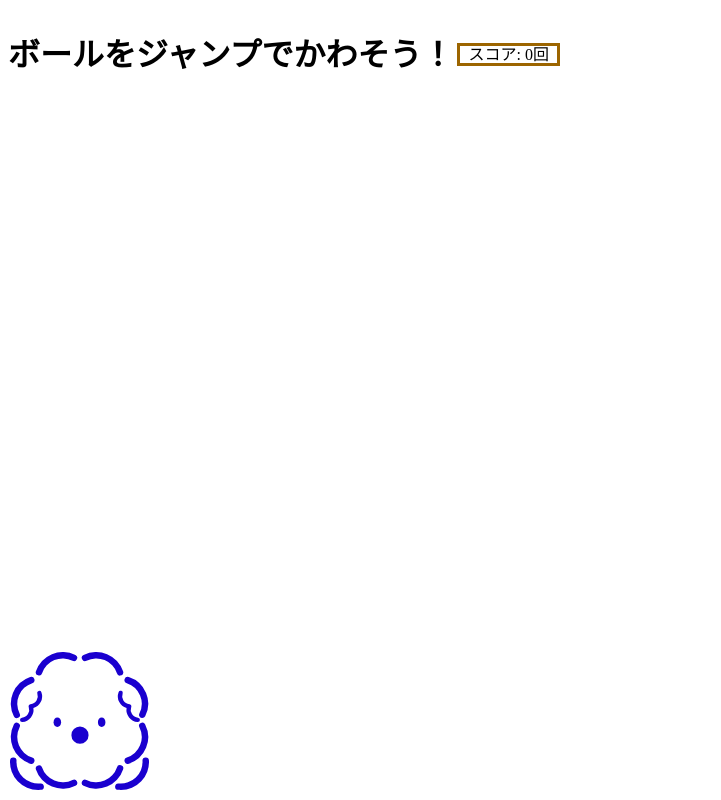
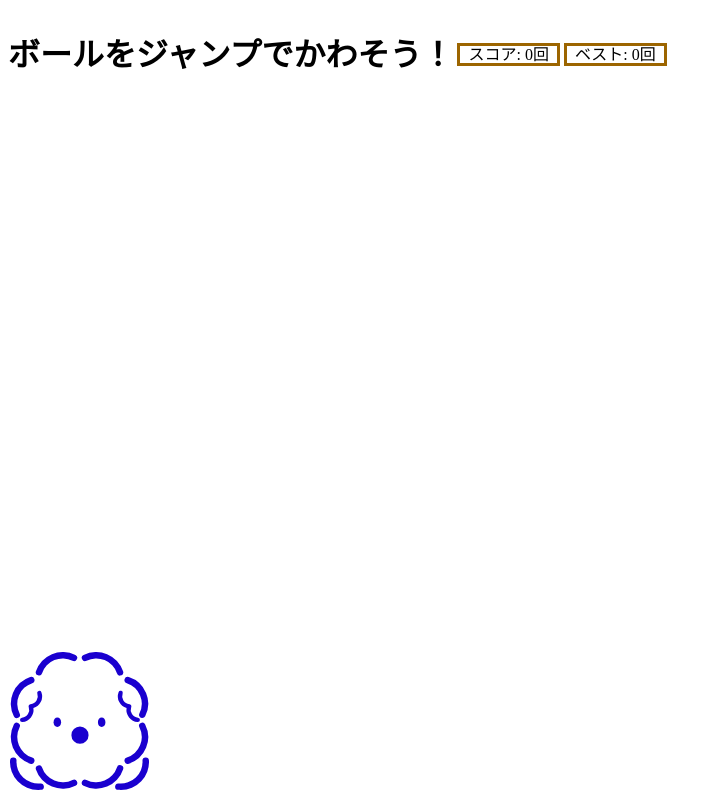
Before and after one commit to dotwork-takagi/public, a plain HTML site: page dotty_games/jump.html in a window 1280 px wide. Shown: the whole page, without its empty margins (0-721 px from the left). Drawn offline with Linux system fonts and the light colour scheme.

Commit message:
Update jump.html

```diff
--- a/dotty_games/jump.html
+++ b/dotty_games/jump.html
@@ -48,7 +48,7 @@
     <h1>ボールをジャンプでかわそう！</h1>
     <span id="gamepoint">
         <span id="score"></span>
-        <!-- <span id="best"></span> -->
+        <span id="best"></span>
     </span>
     <div id='gamebody'>
         <img id='dotty' src='img/dotty/default.svg' class=''>
@@ -161,12 +161,12 @@
         function drawGamepoint() {
             document.querySelector('#score').innerHTML = `スコア: ${score}回`
 
-            // let best = localStorage.getItem('jump_best') ?? score
-            // if(best < score) {
-            //     best = score
-            //     localStorage.setItem('jump_best', best)
-            // }
-            // document.querySelector('#best').innerHTML = `ベスト: ${best}回`
+            let best = localStorage.getItem('jump_best') ?? score
+            if(best <= score) {
+                best = score
+                localStorage.setItem('jump_best', best)
+            }
+            document.querySelector('#best').innerHTML = `ベスト: ${best}回`
         }
     }
 </script>
```
